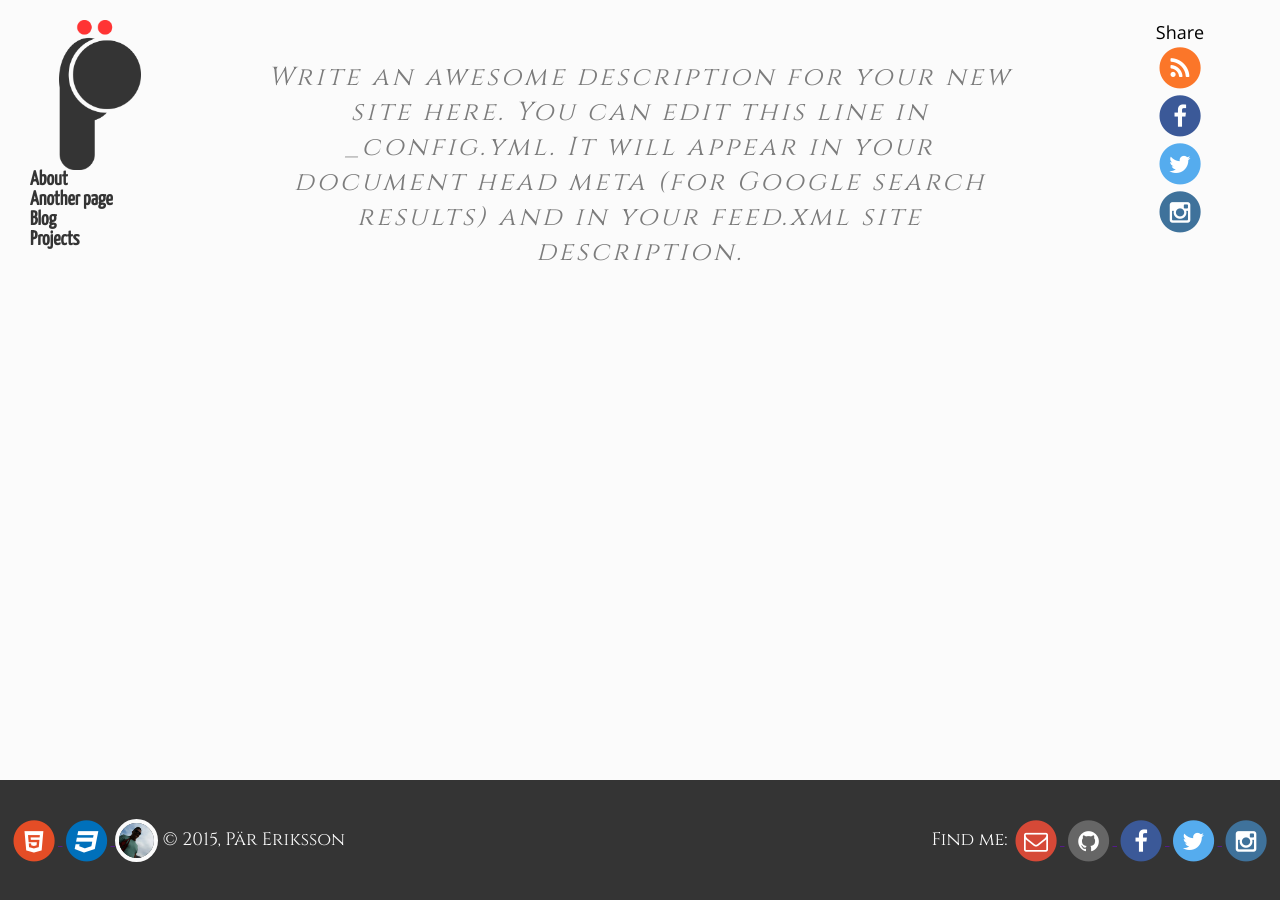
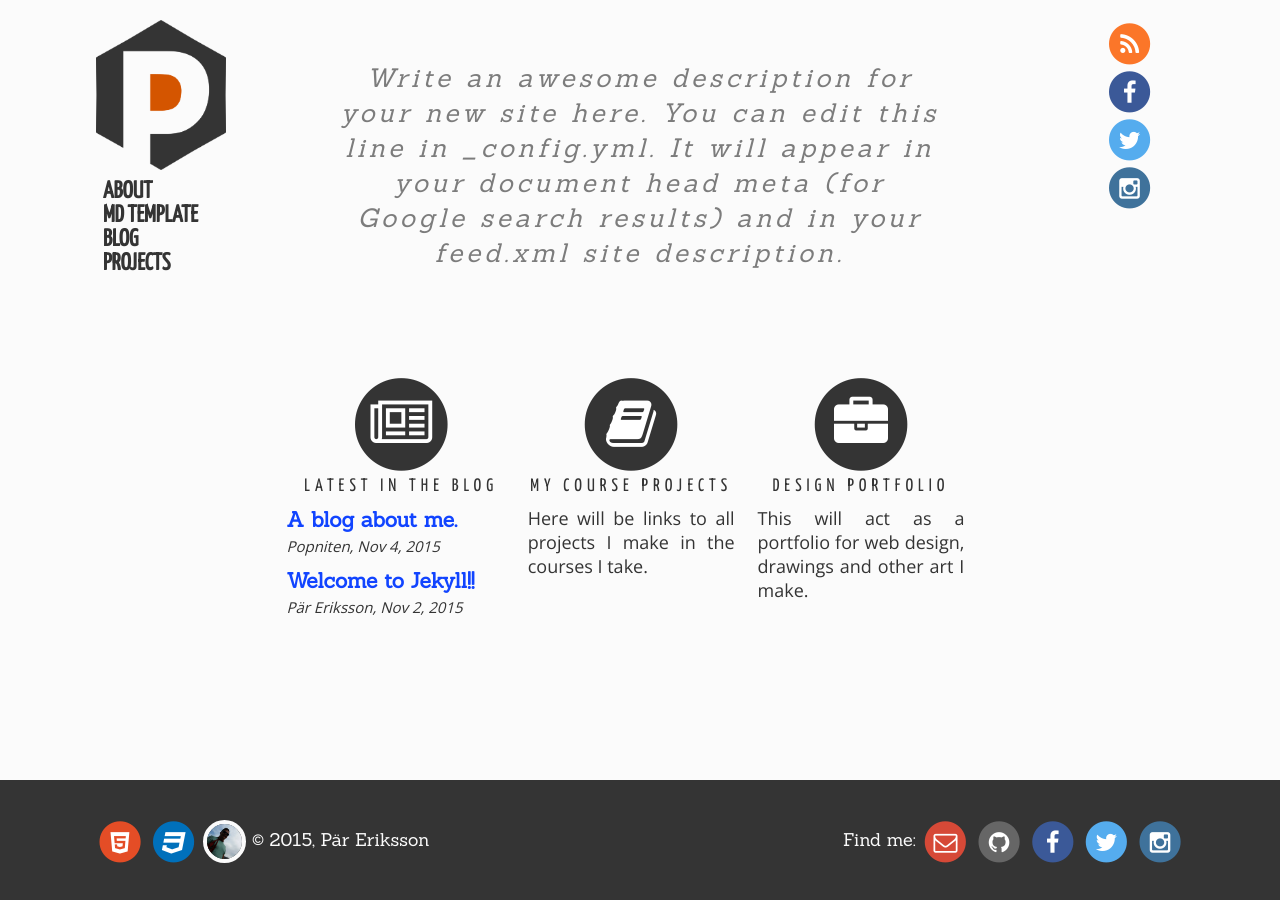
Before and after one commit to Popniten/Popniten.github.io, a Jekyll site: the page built from v2.html, in a window 1280 px wide. Built offline with Jekyll 4.4.1, drawn with Linux system fonts in a browser that asks for light colours; some web fonts are replaced.

Commit message:
Finishing front page design.

```diff
--- a/_config.yml
+++ b/_config.yml
@@ -6,7 +6,7 @@ description: > # this means to ignore newlines until "baseurl:"
   line in _config.yml. It will appear in your document head meta (for
   Google search results) and in your feed.xml site description.
 baseurl: "" # the subpath of your site, e.g. /blog/
-url: "http://yourdomain.com" # the base hostname & protocol for your site
+url: "https://popniten.github.io" # the base hostname & protocol for your site
 twitter_username: ParPopniten
 github_username:  Popniten
 facebook_username: par.eriksson.18
--- a/_posts/2015-11-04-about-me.markdown
+++ b/_posts/2015-11-04-about-me.markdown
@@ -2,6 +2,7 @@
 layout: post
 title:  "A blog about me."
 date:   2015-11-04 12:56:13
+author: Popniten
 categories: about
 ---
 
--- a/css/style.scss
+++ b/css/style.scss
@@ -2,30 +2,33 @@
 # Only the main Sass file needs front matter (the dashes are enough)
 ---
 /* Variables */
-$width-asides: 180px;
-$width-main: 900px;
+$width-asides: 10%;
+$width-main: 65%;
 
 $height-footer: 120px;
 
 $color-background-base: #fbfbfb;
 $color-text-base: #343434;
 $color-text-light: #7c7c7c;
+$color-link-base: #1144ff;
 $color-link-hover: #f2c40f;
+$color-link-visited: #553bab;
 
 $font-size-base: 18px;
 $font-family-heading: "Yanone Kaffeesatz", sans-serif;
 $font-family-base: "Open Sans", sans-serif;
-$font-family-serif: "Cinzel", serif;
+$font-family-serif: "Sanchez", serif;
 
 $margin-layout-element: 20px;
 
 /* Resets */
-html, body, nav, main, aside, div, img, ul {
+html, body, nav, main, aside, div, img, ul,
+h1, h2, h3, h4, h5, h6, p {
     margin: 0;
     padding: 0;
 }
 
-/* Icon colors */
+/* Brand icon colors */
 .color-fa-fb {
     color: #3B5998;
 }
@@ -67,6 +70,7 @@ html {
 
 body {
     background: $color-background-base;
+    color: $color-text-base;
     font-family: $font-family-base;
     font-size: $font-size-base;
     margin-bottom: $height-footer;
@@ -75,6 +79,8 @@ body {
 #wrapper {
     width: ($width-main + ($width-asides * 2));
     margin: 0 auto;
+    overflow: auto;
+    text-align: center;
 }
 
 nav {
@@ -82,6 +88,7 @@ nav {
     width: $width-asides;
     float: left;
     margin-top: $margin-layout-element;
+    text-align: center;
 
     img {
         display: block;
@@ -91,14 +98,18 @@ nav {
     }
 
     ul {
+        display: inline-block;
         list-style-type: none;
-        margin: 0 0 0 20px;
+        margin: 10px auto 0 auto;
+        text-align: left;
 
         li {
             font-family: $font-family-heading;
-            font-size: 20px;
+            font-size: 24px;
             font-weight: bold;
-            a {
+            text-transform: uppercase;
+
+            a, a:visited {
                 color: $color-text-base;
                 text-decoration: none;
             }
@@ -112,15 +123,42 @@ nav {
 
 main {
     display: inline-block;
+    text-align: left;
     width: $width-main;
-    float: left;
     margin-top: $margin-layout-element;
+}
+
+
+p {
+    max-width: 90%;
+    margin: 10px auto;
+    text-align: justify;
+}
+
+a {
+    color: $color-link-base;
+    text-decoration: none;
+}
+
+a:visited {
+    color: $color-link-visited;
+}
+
+a:hover {
+    color: $color-link-hover;
+}
+
+
+h2, h3, h4 {
+    font-family: $font-family-serif;
+    margin: 10px 0 0 0;
 }
 
 aside {
     display: inline-block;
     text-align: center;
     width: $width-asides;
+    float: right;
     margin-top: $margin-layout-element;
 
     a:hover {
@@ -175,11 +213,30 @@ footer {
     font-family: $font-family-serif;
     font-size: 26px;
     font-style: italic;
-    letter-spacing: 3px;
+    letter-spacing: 4px;
     line-height: 35px;
     text-align: center;
     width: 85%;
-    margin: 40px auto;
+    margin: 40px auto 100px auto;
+}
+
+.summary {
+    display: inline-block;
+    width: 32.5%;
+    float: left;
+
+    div {
+        width: 100%;
+        text-align: center;
+    }
+}
+
+.summaryTitle {
+    display: block;
+    font-family: $font-family-heading;
+    letter-spacing: 5px;
+    text-align: center;
+    text-transform: uppercase;
 }
 
 /* Alignment */
--- /dev/null
+++ b/robots.txt
@@ -0,0 +1,2 @@
+User-agent: *
+Disallow: /
--- a/v2.html
+++ b/v2.html
@@ -7,14 +7,16 @@
     <meta charset="UTF-8">
     <title>Pär Eriksson</title>
     <link rel="stylesheet" href="{{ "/css/style.css" | prepend: site.baseurl }}" type="text/css" />
-    <link href="https://fonts.googleapis.com/css?family=Quattrocento%7COpen+Sans%7CYanone+Kaffeesatz%7CCinzel" rel="stylesheet" type="text/css" />
+    <link href="https://fonts.googleapis.com/css?family=Quattrocento%7COpen+Sans%7CYanone+Kaffeesatz%7CSanchez" rel="stylesheet" type="text/css" />
     <link href="{{ "/css/font-awesome/css/font-awesome.css" | prepend: site.baseurl }}" rel="stylesheet" type="text/css" />
+    <link rel="canonical" href="{{ page.url | replace:'index.html','' | prepend: site.baseurl | prepend: site.url }}">
+    <link type="text/plain" rel="author" href="{{ '/humans.txt' | prepend: site.baseurl | prepend: site.url }}" />
 </head>
 <body>
 
 <div id="wrapper">
 <nav>
-    <img src="{{ "/assets/pop-logo.png" | prepend: site.baseurl }}" alt="Pär 'Popniten' Eriksson" />
+    <img src="{{ "/assets/pop-logo3.png" | prepend: site.baseurl }}" alt="Pär 'Popniten' Eriksson" />
     <ul>
         {% for page in site.pages %}
         {% if page.title %}
@@ -27,12 +29,52 @@
     </ul>
 </nav><!--
 --><main>
-    <div class="description">
+    <p class="description">
         {{ site.description }}
+    </p>
+    <div class="summary">
+        <div>
+            <span class="fa-stack fa-3x fa-lg">
+                <i class="fa fa-circle fa-stack-2x"></i>
+                <i class="fa fa-newspaper-o fa-stack-1x fa-inverse"></i>
+            </span>
+        </div>
+        <span class="summaryTitle">Latest in the blog</span>
+        {% for post in site.posts limit 4 %}
+
+        <h3><a href="{{ post.url | prepend: site.baseurl }}">{{ post.title }}</a></h3>
+        {% if post.author %}
+            <small><em>{{ post.author }}, {{ post.date | date: "%b %-d, %Y" }}</em></small>
+        {% endif %}
+
+        {% endfor %}
+    </div>
+    <div class="summary">
+        <div>
+            <span class="fa-stack fa-3x fa-lg">
+                <i class="fa fa-circle fa-stack-2x"></i>
+                <i class="fa fa-book fa-stack-1x fa-inverse"></i>
+            </span>
+        </div>
+        <span class="summaryTitle">My course projects</span>
+        <p>
+            Here will be links to all projects I make in the courses I take.
+        </p>
+    </div>
+    <div class="summary">
+        <div>
+            <span class="fa-stack fa-3x fa-lg">
+                <i class="fa fa-circle fa-stack-2x"></i>
+                <i class="fa fa-briefcase fa-stack-1x fa-inverse"></i>
+            </span>
+        </div>
+        <span class="summaryTitle">Design portfolio</span>
+        <p>
+            This will act as a portfolio for web design, drawings and other art I make.
+        </p>
     </div>
 </main><!--
 --><aside>
-    Share<br />
     <div>
         <a href="">
             <span class="fa-stack color-fa-rs fa-lg">
```
Also changed, not shown: anotherpage.md (deleted, +0 -38 lines), humans.txt (added, +14 -0 lines), md_example.md (added, +158 -0 lines), assets/pop-logo2.png (added), assets/pop-logo3.png (added), assets/pop-logo4.png (added).
